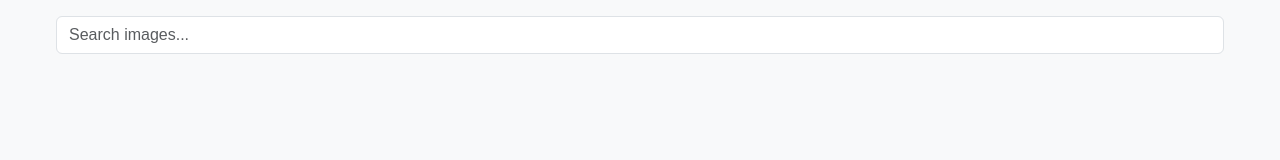
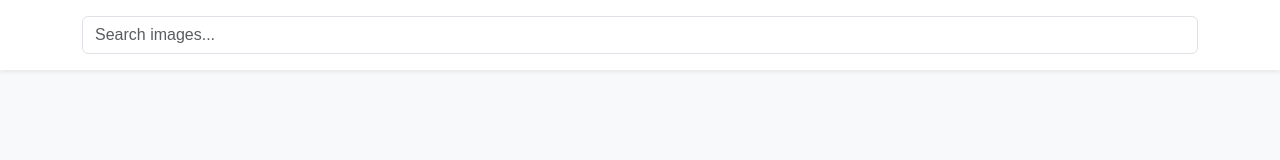
Before and after one commit to Ayazadeh/pinterest_task, a Nuxt app: page / in a window 1280 px wide. Shown: the top 160 px of the page. Built offline with nearby package versions, Linux system fonts and the light colour scheme.

Commit message:
Fix: fix searchbar to top and improve grid

```diff
--- a/components/ImageGrid.vue
+++ b/components/ImageGrid.vue
@@ -54,6 +54,10 @@ const selectImageUrl = (pin: Pin) => {
   @media (min-width: 992px) {
     column-count: 4;
   }
+
+  @media (min-width: 1200px) {
+    column-count: 6;
+  }
 }
 
 .pin {
--- a/pages/index.vue
+++ b/pages/index.vue
@@ -1,6 +1,10 @@
 <template>
+	<div class="container-fluid">
+		<div
+			class="search-bar fixed-top bg-white shadow-sm py-3 px-4"
+			style="z-index: 1000"
+		>
 			<div class="container">
-    <div class="search-bar">
 				<input
 					v-model="searchQuery"
 					@keyup.enter="performSearch"
@@ -9,6 +13,8 @@
 					placeholder="Search images..."
 				/>
 			</div>
+		</div>
+		<div class="mt-5 pt-4">
 			<ImageGrid v-if="pins.length" :pins="pins" />
 			<div v-if="loading" class="text-center my-4">
 				<div class="spinner-border" role="status">
@@ -20,23 +26,70 @@
 			</div>
 			<div ref="sentinel" class="sentinel"></div>
 		</div>
+	</div>
 </template>
 
 <script setup lang="ts">
-import { ref, onMounted, watch, onBeforeUnmount } from 'vue';
-import { useSearchStore } from '~/stores/search';
-import ImageGrid from '~/components/ImageGrid.vue';
+import { ref, onMounted, watch, onBeforeUnmount } from "vue";
+import { useSearchStore } from "~/stores/search";
+import ImageGrid from "~/components/ImageGrid.vue";
 
+// Store
 const searchStore = useSearchStore();
+
+// State
 const searchQuery = ref(searchStore.query);
 const pins = ref(searchStore.pins);
 const loading = ref(false);
 const error = ref<string | null>(null);
 const sentinel = ref(null);
+const observer = ref<any>(null);
 
-// Handle browser back button
+// Methods
+const handlePopState = () => {
+	if (searchStore.goBack()) {
+		searchQuery.value = searchStore.query;
+		pins.value = searchStore.pins;
+		window.scrollTo(0, searchStore.scrollPosition);
+	}
+};
+
+const performSearch = async () => {
+	loading.value = true;
+	error.value = null;
+
+	try {
+		// Add to browser history
+		window.history.pushState({}, "", `?q=${encodeURIComponent(searchQuery.value)}`);
+		await searchStore.searchImages(searchQuery.value);
+		pins.value = searchStore.pins;
+	} catch (err) {
+		error.value = "Failed to fetch images. Please try again.";
+	} finally {
+		loading.value = false;
+	}
+};
+
+const loadMore = async () => {
+	if (searchStore.bookmark && !loading.value) {
+		loading.value = true;
+		error.value = null;
+
+		try {
+			await searchStore.loadMoreImages();
+
+			pins.value = searchStore.pins;
+		} catch (err) {
+			error.value = "Failed to load more images.";
+		} finally {
+			loading.value = false;
+		}
+	}
+};
+
+// Lifecycle
 onMounted(() => {
-  window.addEventListener('popstate', handlePopState);
+	window.addEventListener("popstate", handlePopState);
 
 	observer.value = new IntersectionObserver(
 		(entries) => {
@@ -59,60 +112,12 @@ onMounted(() => {
 	}
 });
 
-// Handle browser back button
-const handlePopState = () => {
-  if (searchStore.goBack()) {
-    searchQuery.value = searchStore.query;
-    pins.value = searchStore.pins;
-    window.scrollTo(0, searchStore.scrollPosition);
-  }
-};
-
-// Save scroll position before leaving
 onBeforeUnmount(() => {
-  window.removeEventListener('popstate', handlePopState);
+	window.removeEventListener("popstate", handlePopState);
 	searchStore.saveScrollPosition(window.scrollY);
 });
 
-const performSearch = async () => {
-  loading.value = true;
-  error.value = null;
-
-  try {
-    // Add to browser history
-    window.history.pushState({}, '', `?q=${encodeURIComponent(searchQuery.value)}`);
-    await searchStore.searchImages(searchQuery.value);
-    pins.value = searchStore.pins;
-  } catch (err) {
-    error.value = 'Failed to fetch images. Please try again.';
-  } finally {
-    loading.value = false;
-  }
-};
-
-const loadMore = async () => {
-  if (searchStore.bookmark && !loading.value) {
-    loading.value = true;
-    error.value = null;
-
-    try {
-
-      await searchStore.loadMoreImages();
-
-      pins.value = searchStore.pins;
-
-    } catch (err) {
-      error.value = 'Failed to load more images.';
-    } finally {
-      loading.value = false;
-    }
-  }
-};
-
-// Infinite scroll
-const observer = ref<any>(null);
-
-// Watch for store changes
+// Watchers
 watch(
 	() => searchStore.pins,
 	(newPins) => {
@@ -122,16 +127,6 @@ watch(
 </script>
 
 <style lang="scss" scoped>
-.container {
-  max-width: 1200px;
-  margin: 0 auto;
-  padding: 1rem;
-}
-
-.search-bar {
-  margin-bottom: 1.5rem;
-}
-
 .sentinel {
 	height: 10px;
 }
--- a/stores/search.ts
+++ b/stores/search.ts
@@ -37,7 +37,7 @@ export const useSearchStore = defineStore('search', () => {
         const response: { pins: Pin[], bookmark: string | null } = await $fetch('/api', {
           params: {
             q: query.value,
-            limit: 10
+            limit: 20
           },
           headers: {
             'Accept': 'application/json',
@@ -60,7 +60,7 @@ export const useSearchStore = defineStore('search', () => {
           params: {
             q: query.value,
             bookmark: bookmark.value,
-            limit: 10,
+            limit: 20,
           },
           headers: {
             'Accept': 'application/json',
```
Lines whose indentation alone changed are shown as unchanged.
